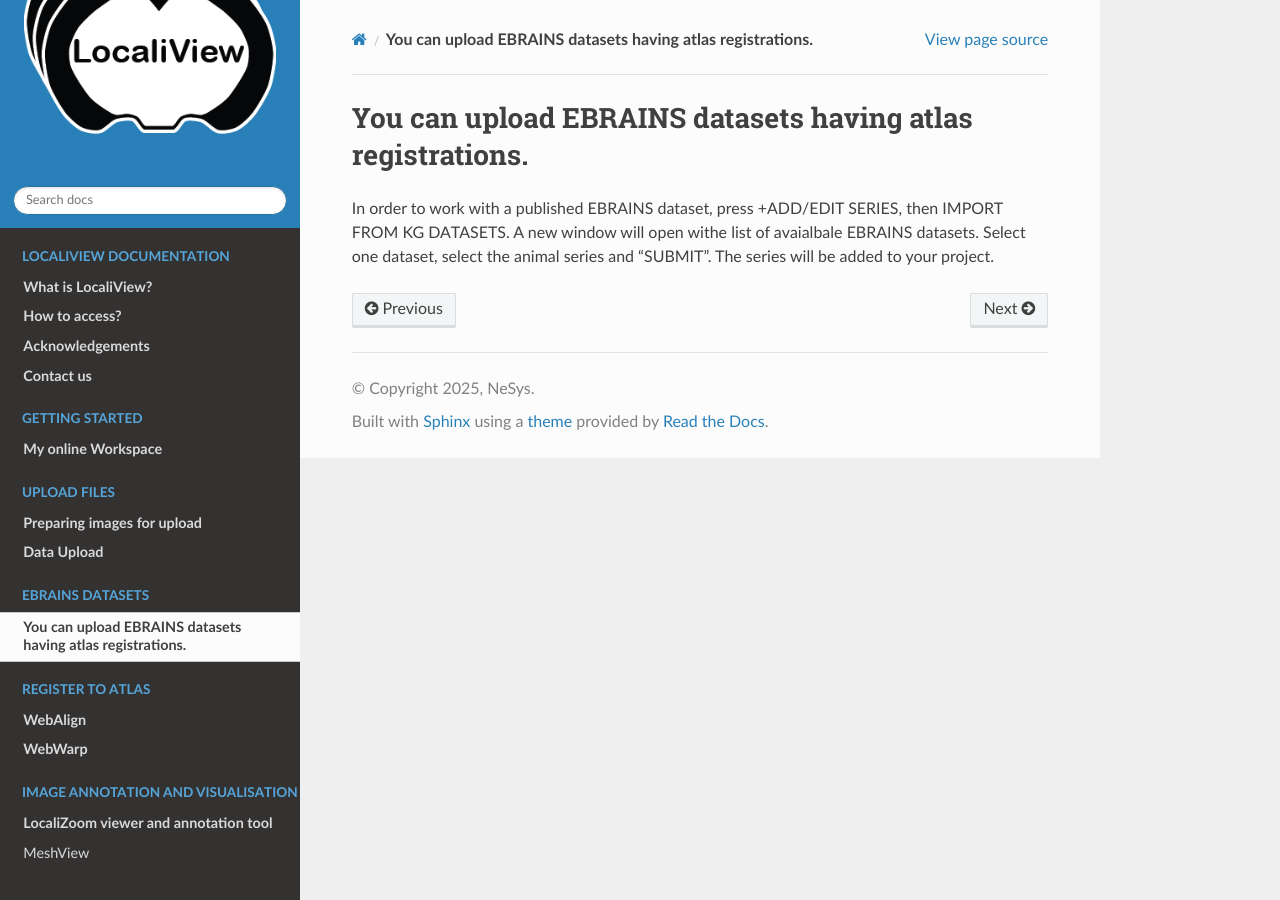
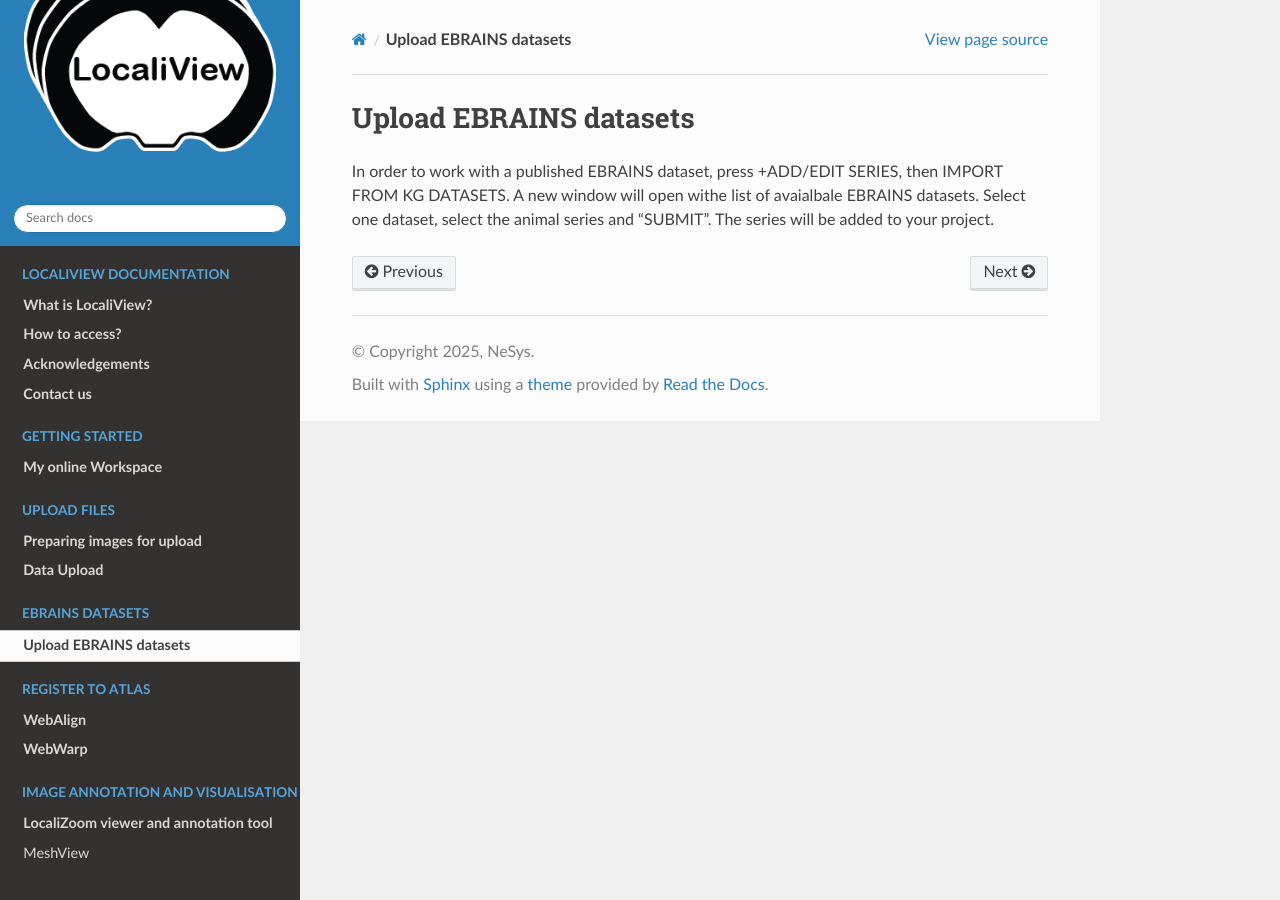
Before and after one commit to Neural-Systems-at-UIO/LocaliView, a Sphinx documentation site: the page built from Docs/Load_EBRAINS_datasets.rst, in a window 1280 px wide. Built offline with Sphinx 7.4.7 and the Read the Docs theme 3.1.0, drawn with Linux system fonts in a browser that asks for light colours; pages that are not in the unit, such as notebooks, are missing from menus.

Commit message:
Update Load_EBRAINS_datasets.rst

```diff
--- a/Docs/Load_EBRAINS_datasets.rst
+++ b/Docs/Load_EBRAINS_datasets.rst
@@ -1,4 +1,4 @@
-**You can upload EBRAINS datasets having atlas registrations.**
+**Upload EBRAINS datasets**
 ==============================================================
 
 In order to work with a published EBRAINS dataset, press +ADD/EDIT SERIES, then IMPORT FROM KG DATASETS. A new window will open withe list of avaialbale EBRAINS datasets. Select one dataset, select the animal series and "SUBMIT". The series will be added to your project.
```
